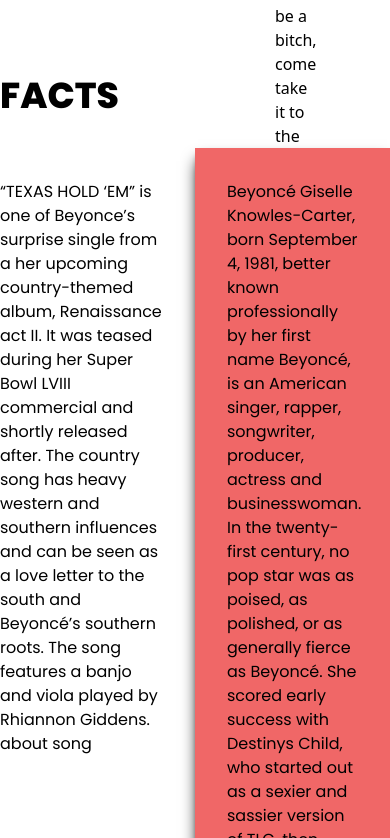
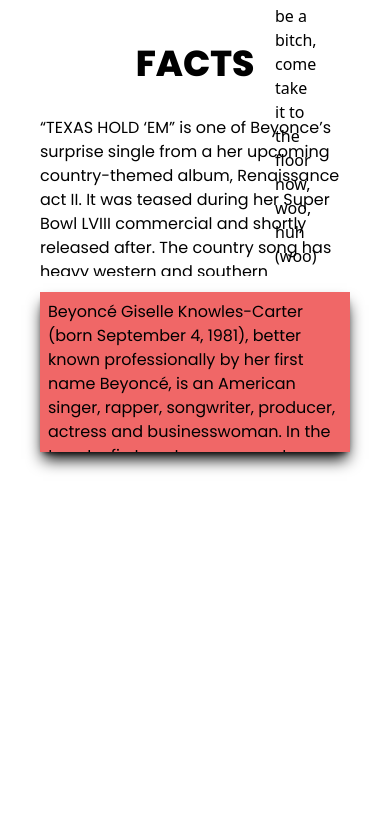
Before and after one commit to borregaio/lyric-jam, a React (Vite) app: page / in a window 390 px wide. Shown: the part 1846-2684 px from the top of the page. After the commit the page ends 2298 px from the top, so only its background shows below. Built offline with nearby package versions, Linux system fonts and the light colour scheme.

Commit message:
add Facts component

```diff
--- a/src/Facts.jsx
+++ b/src/Facts.jsx
@@ -1,29 +1,42 @@
-import React from 'react';
+import React, { useEffect } from 'react';
+import AOS from "aos";
+import "aos/dist/aos.css";
 
 const Facts = () => {
+    useEffect(() => {
+        AOS.init();
+        AOS.refresh();
+      }, []);
+
     return (
-        <div>
-            <div className='font-poppins pt-20 pb-8 text-4xl font-extrabold text-left'>
+        <div className='h-height0'>
+            {/* Title */}
+            <div className='font-poppins pt-12 lg:pt-20 pb-8 text-4xl font-extrabold text-center lg:text-left lg:ml-10'>
                 FACTS
             </div>
 
-            <div className='grid grid-cols-2'>
-
-                <div className='font-poppins py-8 pr-8 text-left'>
-                    <p>
-                    “TEXAS HOLD ‘EM” is one of Beyonce’s surprise single from a her upcoming country-themed album, Renaissance act II. It was teased during her Super Bowl LVIII commercial and shortly released after.
-                    The country song has heavy western and southern influences and can be seen as a love letter to the south and Beyoncé’s southern roots. The song features a banjo and viola played by Rhiannon Giddens.
-                    </p>
-                    about song
-                </div>
-
-                <div className='font-poppins p-8 text-left bg-custom-red shadow-lg shadow-black'>
-                    <p>
-                    Beyoncé Giselle Knowles-Carter, born September 4, 1981, better known professionally by her first name Beyoncé, is an American singer, rapper, songwriter, producer, actress and businesswoman.
-                    In the twenty-first century, no pop star was as poised, as polished, or as generally fierce as Beyoncé. She scored early success with Destinys Child, who started out as a sexier and sassier version of TLC, then steadily became more and more of a vehicle for Beyoncés operatic vocals and general diva-tude, which may have been the plan all along.
+            <div className='grid grid-cols-1 lg:grid-cols-2 ml-10 mr-10 gap-y-4'>
+                {/* Facts about song */}
+                <div className='font-poppins lg:py-8 lg:pr-8 text-left h-40 lg:h-72 overflow-hidden hover:overflow-auto'>
+                    <p>“TEXAS HOLD ‘EM” is one of Beyonce’s surprise single from a her upcoming country-themed album, Renaissance act II. It was teased during her Super Bowl LVIII commercial and shortly released after.
+The country song has heavy western and southern influences and can be seen as a love letter to the south and Beyoncé’s southern roots. The song features a banjo and viola played by Rhiannon Giddens.
                     </p>
                 </div>
-
+                {/* Facts about artist */}
+                <div
+                    data-aos="fade-left"
+                    data-aos-delay="100"
+                    data-aos-easing="ease-in-sine"
+                    className='font-poppins p-2 lg:p-8 text-left bg-custom-red shadow-lg shadow-black h-40 lg:h-72 overflow-hidden hover:overflow-auto'>
+                    <p>Beyoncé Giselle Knowles-Carter (born September 4, 1981), better known professionally by her first name Beyoncé, is an American singer, rapper, songwriter, producer, actress and businesswoman.
+In the twenty-first century, no pop star was as poised, as polished, or as generally fierce as Beyoncé. She scored early success with Destiny’s Child, who started out as a sexier and sassier (if less adult) version of TLC, then steadily became more and more of a vehicle for Beyoncé’s operatic vocals and general diva-tude, which may have been the plan all along.
+Whether appearing in TV spots, co-starring in films like Dreamgirls, or killing it every night on stadium tours, Beyoncé was omnipresent in the 2000s. Almost everybody, Beygency member or otherwise, loved shiny, hip-hop-fueled hits like “Crazy in Love”, and “Single Ladies (Put a Ring on It)”. Moving into the 2010s, Beyoncé fights on, gaining more and more traction in pop culture with her work and music.
+She has made a significant impact upon the music landscape in general with her recent albums 4 and BEYONCÉ, which explored complex themes like motherhood, feminism, marriage, sexuality, and doubt in a greater depth. With Lemonade, she went a step further—the fierce, intimate exploration of marriage, infidelity, and forgiveness was her most personal album yet.
+In 2018, after years of rumors, Yoncé released the joint collaboration EVERYTHING IS LOVE with husband JAY-Z, paying tribute to their relationships and bringing a sonic edge to their healing process after the scandal and heartbreak expressed on Lemonade.
+In 2022, she released RENAISSANCE, a musically daring trip through Dance, House, Disco and Ballroom past, present, and future.
+As music continues to evolve in sound and subject, Beyoncé continues to make her mark on the music industry and pop culture in general with her boundary-pushing, empowering, and evocative music. She is currently the most awarded artist alive (the second in history) and also has the record for the most nominations and wins in Grammy history.
+                    </p>
+                </div>
             </div>
 
         </div>
```
